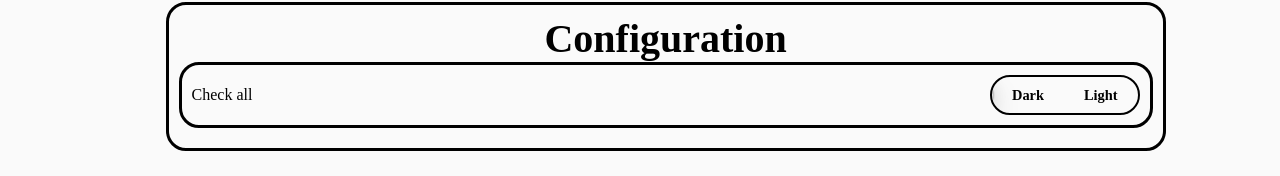
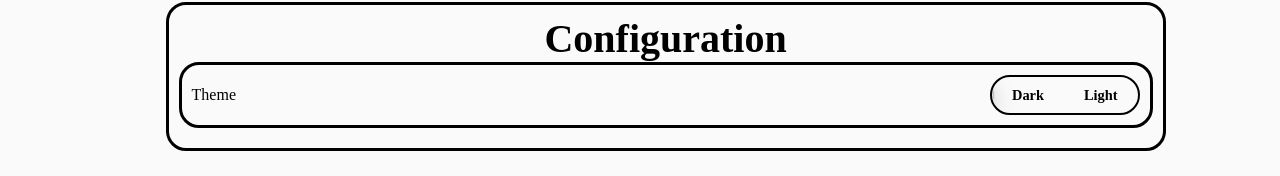
Before and after one commit to marcosrica/root-pulse, a Vue app in the folder frontend/: page /profile in a window 1280 px wide. Shown: the part 121-297 px from the top of the page. Built offline with nearby package versions, Linux system fonts and the light colour scheme; no server answers; the HTML template or start-up script is replaced by a standard one.

Commit message:
Fixed toggle bar header

```diff
--- a/frontend/src/views/Profile.vue
+++ b/frontend/src/views/Profile.vue
@@ -42,7 +42,7 @@ const changedTheme = () => {
             <h1 class="marginless headerText"> {{t("profile.configuration")}} </h1>
 
             <BaseDiv class="innerDiv">
-                <p class="marginless sensorNameText"> {{t("home.checkAll")}} </p>
+                <p class="marginless sensorNameText"> {{t("conf.theme")}} </p>
 
                 <ToggleBar
                   v-model="currentTheme"
```
